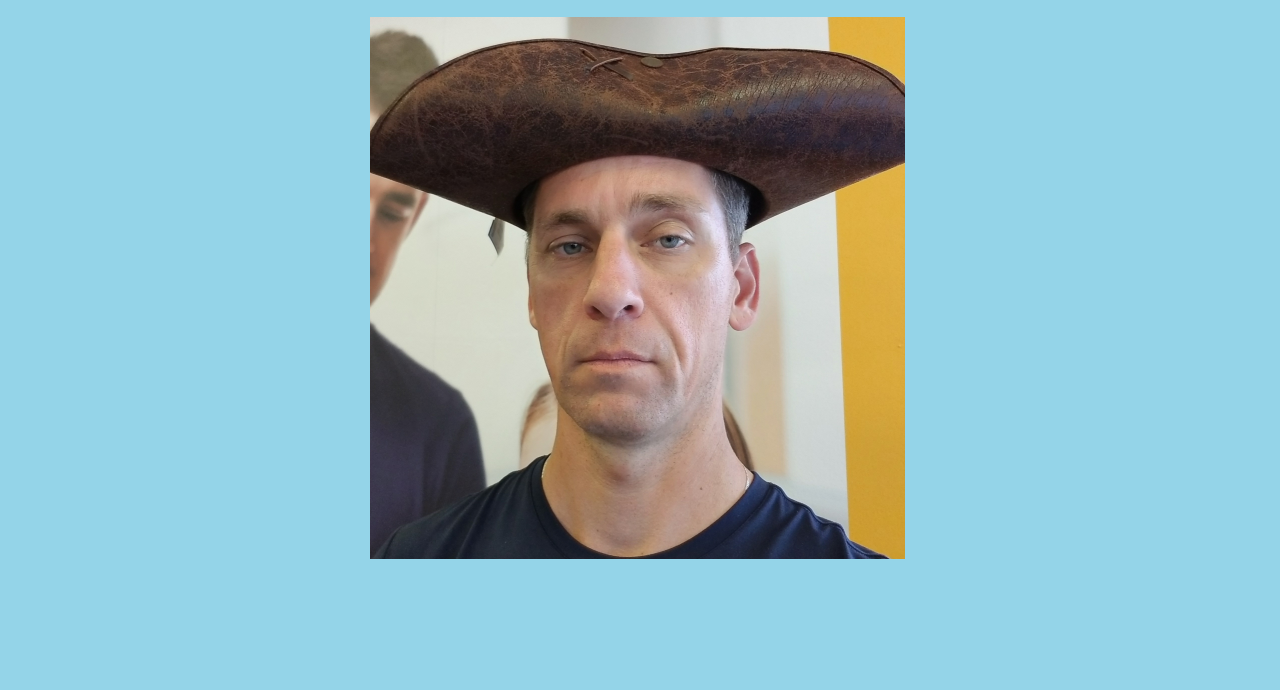
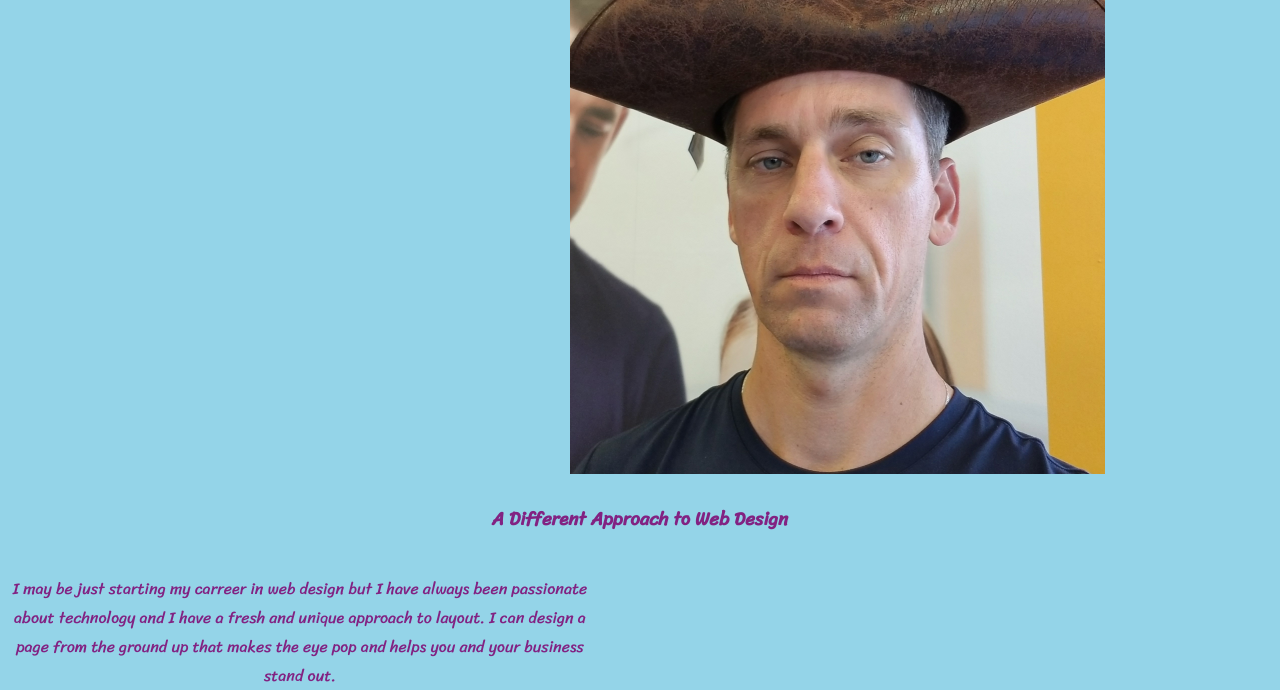
Before and after one commit to Bradliness/milestone-project, a plain HTML site: page index.html in a window 1280 px wide. Shown: the part 627-1317 px from the top of the page. Before the commit the page ends 1190 px from the top, so only its background shows below. Drawn offline with nearby package versions, Linux system fonts and the light colour scheme.

Commit message:
Centered-stuff

```diff
--- a/css/main.css
+++ b/css/main.css
@@ -1,6 +1,12 @@
 /***** BASE STYLES *****/
 body{
   font-family: 'Libre Baskerville', serif;
+  font-family: 'Fugaz One', cursive;
+  font-family: 'Sigmar One', cursive;
+  font-family: 'Sriracha', cursive;
+
+
+
 
 }
  #about, #portfolio, #contact {
@@ -13,7 +19,7 @@ body{
 .full-width {
     width: 1200px;
     margin: 0 auto;
-    background-color: #9fcd5f;
+    background-color: #576e49;
 }
 .half-width{
     width: 600px;
@@ -23,6 +29,14 @@ body{
     width:400px;
     float: left;
 }
+.h3-container{
+   text-align: center;
+}
+.my-bad-pic-container{
+align: center;
+}
+
+
 /*****header*****/
 header {
     height: 120px;
@@ -54,24 +68,35 @@ h1 {
   width:750px;
   font-size:48px;
   color:#822282;
+  font-family: 'Sriracha', cursive;
   padding-top: 100px;
   padding-left:200px;
   text-align:center;
 }
 span {
+  color:#427519;
 
 }
 h2 {
-
+text-align: center;
+color:#822282;
   width: 100%;
   height:100px;
     float:left;
-    padding-top: 100px;
-    text-align:center;
+}
+img{
+    padding-left: 570px;
 
 }
-img{
-    padding-left: 370px;
+h3{
+color:#822282;
+    padding-bottom: 20px;
+  }
+p{
+  color:#822282;
+  width:600px;
+  text-align: center;
+
 }
 body{
   background: #94d4e8;
--- a/index.html
+++ b/index.html
@@ -7,6 +7,8 @@
            <link rel="stylesheet" href="css/main.css">
            <link href="https://fonts.googleapis.com/css2?family=Libre+Baskerville:wght@700&display=swap" rel="stylesheet">
            <link href="https://fonts.googleapis.com/css2?family=Libre+Baskerville:wght@700&family=Open+Sans&display=swap" rel="stylesheet">
+           <link href="https://fonts.googleapis.com/css2?family=Fugaz+One&family=Sigmar+One&display=swap" rel="stylesheet">
+           <link href="https://fonts.googleapis.com/css2?family=Sigmar+One&family=Sriracha&display=swap" rel="stylesheet">
     </head>
     <body>
       <header>
@@ -25,7 +27,16 @@
     </div>
     <h2>About me</h2>
   </div>
+  <div class="my-bad-pic-container">
   <img src="img/replace-this-pic.png" alt="get a different pic soon"/>
+</div>
+  <div class="h3-container">
+  <h3>A Different Approach to Web Design</h3>
+</div>
+  <p>I may be just starting my carreer in web design but I have always been
+     passionate about technology and  I have a fresh and unique approach
+      to layout. I can design a page from the ground up that makes the
+     eye pop and helps you and your business stand out.</p>
 
      </header>
 
```
